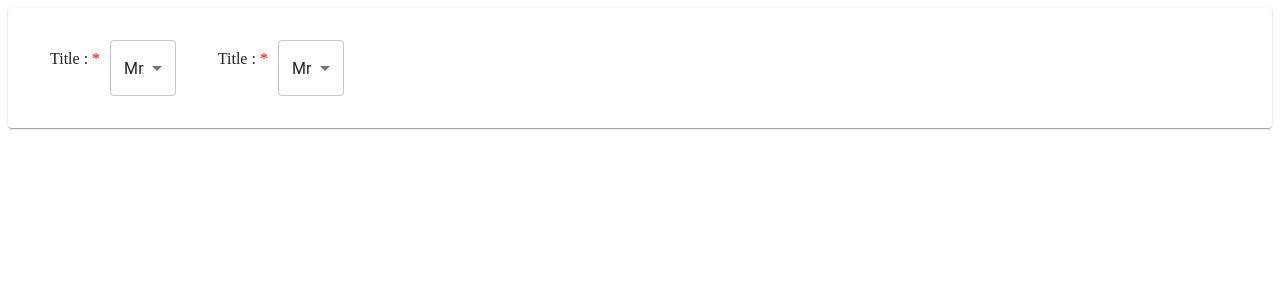
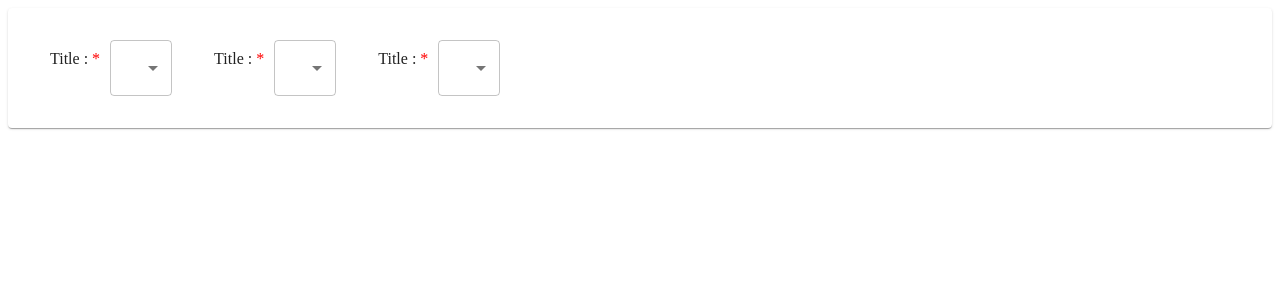
Before and after one commit to xzees/KPC, a React (Create React App) app: page / in a window 1280 px wide. Shown: the top 300 px of the page. Built offline with nearby package versions, Linux system fonts and the light colour scheme.

Commit message:
set select again

```diff
--- a/src/components/Form/index.tsx
+++ b/src/components/Form/index.tsx
@@ -8,15 +8,15 @@ import Input from "components/Input";
 const Form = (props: any) => {
   const classes = useStyles();
   return (
-    <Container>
+    <Container justifyContent={"center !important"}>
       <Paper className={classes.paper}>
         <Grid container spacing={2}>
           <form className={classes.root} noValidate autoComplete="off">
-            <Box display="flex">
+            <Box display="flex" flexWrap="wrap" width={"100% !important"}>
               <Input
                 label={"Title"}
                 req={true}
-                value={"Mr"}
+                // value={"Mr"}
                 helperText={""}
                 error={false}
                 isSelect={true}
@@ -25,7 +25,16 @@ const Form = (props: any) => {
               <Input
                 label={"Title"}
                 req={true}
-                value={"Mr"}
+                // value={"Mr"}
+                helperText={""}
+                error={false}
+                isSelect={true}
+                option={["Mr", "Ms"]}
+              />
+              <Input
+                label={"Title"}
+                req={true}
+                // value={"Mr"}
                 helperText={""}
                 error={false}
                 isSelect={true}
--- a/src/components/Input/index.tsx
+++ b/src/components/Input/index.tsx
@@ -1,6 +1,5 @@
 import React from "react";
-import { Box } from "@material-ui/core";
-import TextField from "@material-ui/core/TextField";
+import { Box, TextField } from "@material-ui/core";
 import { MenuItem } from "material-ui";
 import useStyles from "./useStyles";
 
--- a/src/layout/Container/index.tsx
+++ b/src/layout/Container/index.tsx
@@ -10,5 +10,9 @@ const useStyles = makeStyles((theme) => ({
 export default function ComplexGrid(props: any) {
   const classes = useStyles();
 
-  return <div className={classes.root}>{props.children}</div>;
+  return (
+    <div {...props} className={classes.root}>
+      {props.children}
+    </div>
+  );
 }
```
